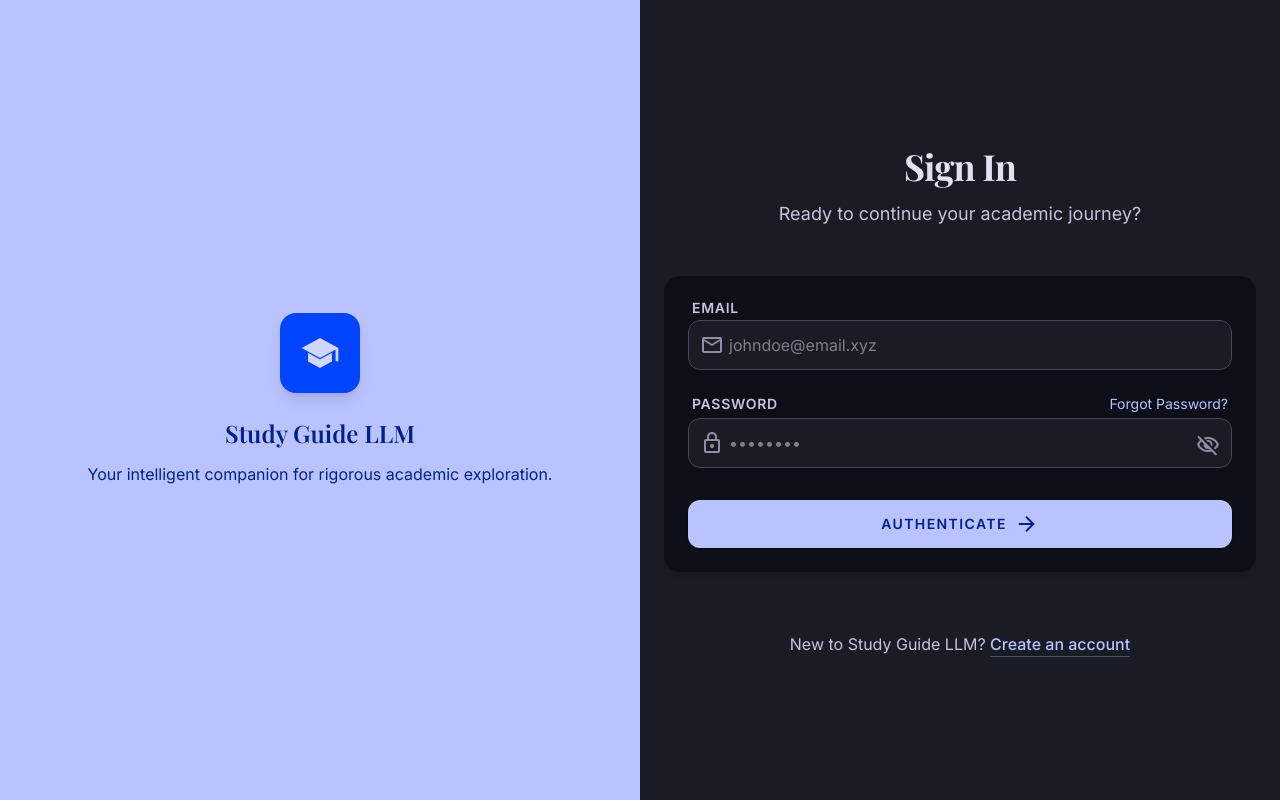
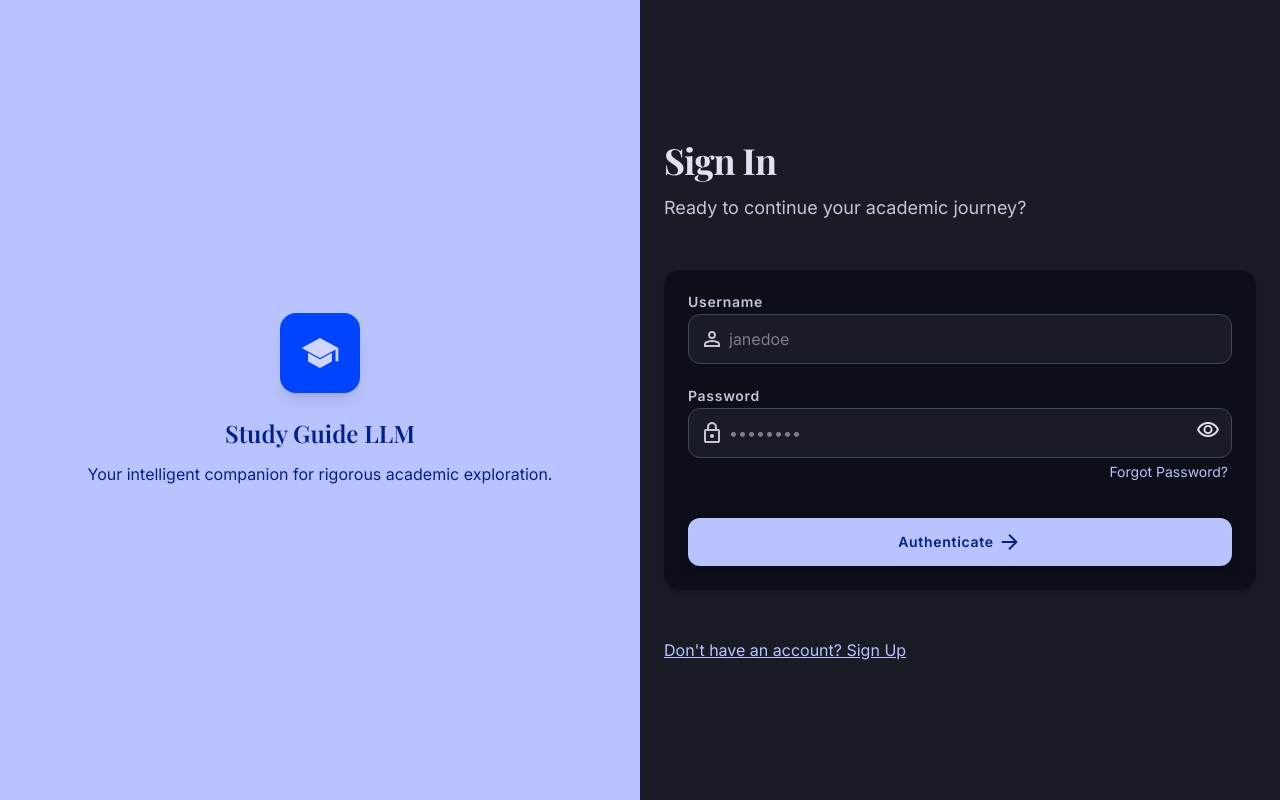
Before and after one commit to imar6teen/Study-Guide-LLM, a React (Vite) app in the folder frontend/: page /app/signin in a window 1280 px wide. Built offline with nearby package versions, Linux system fonts and the light colour scheme.

Commit message:
feat: make modular component for signin page

```diff
--- a/frontend/src/components/CreateAccountForm.tsx
+++ b/frontend/src/components/CreateAccountForm.tsx
@@ -54,7 +54,7 @@ function CreateAccountForm({
       />
 
       <InputForm<z.infer<typeof signupSchema>>
-        iconName="person"
+        iconName="mail"
         registerName="email"
         labelName="Email"
         id="email"
--- a/frontend/src/components/InputForm.tsx
+++ b/frontend/src/components/InputForm.tsx
@@ -1,11 +1,11 @@
 import Icon from "./Icon";
-import type { UseFormRegister, FieldErrors, FieldPath } from "react-hook-form";
+import type { UseFormRegister, FieldErrors, FieldPath, FieldValues } from "react-hook-form";
 import { get } from "react-hook-form";
 import { useState } from "react";
 
 import { capitalizeEachWord } from "../utils/string";
 
-type InputFormProps<T> = {
+type InputFormProps<T extends FieldValues> = {
   iconName: string;
   registerName: FieldPath<T>;
   labelName: string;
@@ -16,7 +16,7 @@ type InputFormProps<T> = {
   errors: FieldErrors<T>;
 };
 
-function InputForm<T>({
+function InputForm<T extends FieldValues>({
   iconName,
   registerName,
   labelName,
--- /dev/null
+++ b/frontend/src/components/SignInForm.tsx
@@ -0,0 +1,79 @@
+import Icon from "./Icon";
+import type {
+  UseFormRegister,
+  UseFormHandleSubmit,
+  SubmitHandler,
+  FieldErrors,
+} from "react-hook-form";
+import { z } from "zod";
+
+import { loginSchema } from "../types";
+
+import InputForm from "./InputForm";
+
+interface SignInFormProps {
+  register: UseFormRegister<z.infer<typeof loginSchema>>;
+  handleSubmit: UseFormHandleSubmit<z.infer<typeof loginSchema>>;
+  onSubmit: SubmitHandler<z.infer<typeof loginSchema>>;
+  errors: FieldErrors<z.infer<typeof loginSchema>>;
+  isSubmitting: boolean;
+}
+
+function SignInForm({
+  register,
+  handleSubmit,
+  onSubmit,
+  errors,
+  isSubmitting,
+}: SignInFormProps) {
+  return (
+    <form
+      className="flex flex-col space-y-md w-full bg-surface-container-lowest rounded-xl p-md shadow-md"
+      onSubmit={handleSubmit(onSubmit)}
+    >
+      <InputForm<z.infer<typeof loginSchema>>
+        iconName="person"
+        registerName="username"
+        labelName="Username"
+        id="username"
+        placeholder="janedoe"
+        type="text"
+        register={register}
+        errors={errors}
+      />
+
+      <div className="flex flex-col space-y-xs">
+        <InputForm<z.infer<typeof loginSchema>>
+          iconName="lock"
+          registerName="password"
+          labelName="Password"
+          id="password"
+          placeholder="••••••••"
+          type="password"
+          register={register}
+          errors={errors}
+        />
+        <div className="flex justify-end pr-xs">
+          <a
+            className="font-body-sm text-body-sm text-primary hover:text-on-primary-fixed-variant transition-colors underline decoration-transparent hover:decoration-current underline-offset-4"
+            href="#"
+            onClick={(e) => e.preventDefault()}
+          >
+            Forgot Password?
+          </a>
+        </div>
+      </div>
+
+      <button
+        className="w-full bg-primary text-on-primary font-label-md text-label-md py-sm rounded-lg shadow-md hover:bg-on-primary-fixed-variant hover:shadow-lg transition-all flex items-center justify-center gap-xs mt-sm disabled:pointer-events-none disabled:cursor-not-allowed disabled:opacity-50"
+        type="submit"
+        disabled={isSubmitting}
+      >
+        Authenticate
+        <Icon name="arrow_forward" className="text-sm" />
+      </button>
+    </form>
+  );
+}
+
+export default SignInForm;
--- a/frontend/src/pages/Signin.tsx
+++ b/frontend/src/pages/Signin.tsx
@@ -1,25 +1,34 @@
-import { useState } from "react";
-import type { FormEvent } from "react";
-import { useNavigate } from "react-router";
+import { Link, useNavigate } from "react-router";
+import { useForm } from "react-hook-form";
+import type { SubmitHandler } from "react-hook-form";
+import { z } from "zod";
+import { zodResolver } from "@hookform/resolvers/zod";
+
+import { loginSchema } from "../types";
 import Icon from "../components/Icon";
-import { Link } from "react-router";
+import SignInForm from "../components/SignInForm";
 
 function Signin() {
   const navigate = useNavigate();
-  const [showPassword, setShowPassword] = useState(false);
-  const [email, setEmail] = useState("");
-  const [password, setPassword] = useState("");
-  const [error, setError] = useState("");
 
-  function handleSubmit(e: FormEvent<HTMLFormElement>) {
-    e.preventDefault();
-    if (!email.includes("@") || !password) {
-      setError("Enter a valid institutional email and password.");
-      return;
-    }
-    setError("");
+  const {
+    register,
+    handleSubmit,
+    formState: { errors, isSubmitting },
+  } = useForm<z.infer<typeof loginSchema>>({
+    resolver: zodResolver(loginSchema),
+    defaultValues: {
+      username: "",
+      password: "",
+    },
+  });
+
+  const onSubmit: SubmitHandler<z.infer<typeof loginSchema>> = (
+    data: z.infer<typeof loginSchema>
+  ) => {
+    console.log(data);
     navigate("/app/chat");
-  }
+  };
 
   return (
     <div className="bg-surface-container-low font-body-md text-on-surface flex min-h-screen">
@@ -46,7 +55,7 @@ function Signin() {
       {/* Right form panel */}
       <main className="flex-1 flex items-center justify-center px-margin-mobile md:px-md py-lg">
         <div className="w-full max-w-full flex flex-col space-y-lg">
-          <div className="flex flex-col items-center text-center space-y-sm">
+          <div className="flex flex-col items-center lg:items-start text-center lg:text-left space-y-sm">
             <div className="w-16 h-16 rounded-full bg-primary-container flex items-center justify-center mb-base shadow-sm lg:hidden">
               <Icon
                 name="school"
@@ -63,98 +72,21 @@ function Signin() {
             </p>
           </div>
 
-          <form
-            className="flex flex-col space-y-md w-full bg-surface-container-lowest rounded-xl p-md shadow-md"
-            onSubmit={handleSubmit}
-          >
-            <div className="flex flex-col space-y-xs relative group">
-              <label
-                className="font-label-md text-label-md text-on-surface-variant uppercase tracking-wider ml-xs"
-                htmlFor="email"
-              >
-                Email
-              </label>
-              <div className="relative">
-                <Icon
-                  name="mail"
-                  className="absolute left-sm top-1/2 -translate-y-1/2 text-outline group-focus-within:text-primary transition-colors"
-                />
-                <input
-                  className="w-full bg-surface-container-low font-body-md text-body-md text-on-surface rounded-lg pl-10 pr-sm py-sm outline-none border border-outline-variant focus:border-primary focus:ring-2 focus:ring-primary/10 transition-all duration-200"
-                  id="email"
-                  placeholder="johndoe@email.xyz"
-                  required
-                  type="email"
-                  value={email}
-                  onChange={(e) => setEmail(e.target.value)}
-                />
-              </div>
-            </div>
+          <SignInForm
+            register={register}
+            handleSubmit={handleSubmit}
+            onSubmit={onSubmit}
+            errors={errors}
+            isSubmitting={isSubmitting}
+          />
 
-            <div className="flex flex-col space-y-xs relative group">
-              <div className="flex justify-between items-center ml-xs mr-xs">
-                <label
-                  className="font-label-md text-label-md text-on-surface-variant uppercase tracking-wider"
-                  htmlFor="password"
-                >
-                  Password
-                </label>
-                <a
-                  className="font-body-sm text-body-sm text-primary hover:text-on-primary-fixed-variant transition-colors underline decoration-transparent hover:decoration-current underline-offset-4"
-                  href="#"
-                  onClick={(e) => e.preventDefault()}
-                >
-                  Forgot Password?
-                </a>
-              </div>
-              <div className="relative">
-                <Icon
-                  name="lock"
-                  className="absolute left-sm top-1/2 -translate-y-1/2 text-outline group-focus-within:text-primary transition-colors"
-                />
-                <input
-                  className="w-full bg-surface-container-low font-body-md text-body-md text-on-surface rounded-lg pl-10 pr-sm py-sm outline-none border border-outline-variant focus:border-primary focus:ring-2 focus:ring-primary/10 transition-all duration-200"
-                  id="password"
-                  placeholder="••••••••"
-                  required
-                  type={showPassword ? "text" : "password"}
-                  value={password}
-                  onChange={(e) => setPassword(e.target.value)}
-                />
-                <button
-                  className="absolute right-sm top-12/20 -translate-y-1/2 text-outline hover:text-on-surface transition-colors focus:outline-none"
-                  type="button"
-                  onClick={() => setShowPassword((v) => !v)}
-                  aria-label={showPassword ? "Hide password" : "Show password"}
-                >
-                  <Icon name={showPassword ? "visibility" : "visibility_off"} />
-                </button>
-              </div>
-            </div>
-
-            {error && (
-              <p className="font-body-sm text-body-sm text-error">{error}</p>
-            )}
-
-            <button
-              className="w-full bg-primary text-on-primary font-label-md text-label-md uppercase tracking-widest py-sm rounded-lg hover:bg-on-primary-fixed-variant transition-all duration-300 shadow-sm hover:shadow-md active:scale-[0.98] mt-base flex items-center justify-center space-x-2"
-              type="submit"
+          <div className="text-center lg:text-left">
+            <Link
+              className="font-body-md text-body-md text-primary hover:text-on-primary-fixed-variant underline transition-colors"
+              to={"/app/signup"}
             >
-              <span>Authenticate</span>
-              <Icon name="arrow_forward" className="text-[18px]" />
-            </button>
-          </form>
-
-          <div className="flex justify-center items-center pt-sm">
-            <p className="font-body-md text-body-md text-on-surface-variant">
-              New to Study Guide LLM?{" "}
-              <Link
-                to={"/app/signup"}
-                className="text-primary font-medium hover:text-on-primary-fixed-variant transition-colors border-b border-primary/30 hover:border-primary pb-0.5"
-              >
-                Create an account
-              </Link>
-            </p>
+              Don't have an account? Sign Up
+            </Link>
           </div>
         </div>
       </main>
--- a/frontend/src/utils/string.ts
+++ b/frontend/src/utils/string.ts
@@ -1,4 +1,5 @@
 export const capitalizeEachWord = (sentence: string) =>
   sentence
     .split(" ")
-    .map((word) => word.charAt(0).toUpperCase() + word.slice(1));
+    .map((word) => word.charAt(0).toUpperCase() + word.slice(1))
+    .join(" ");
```
